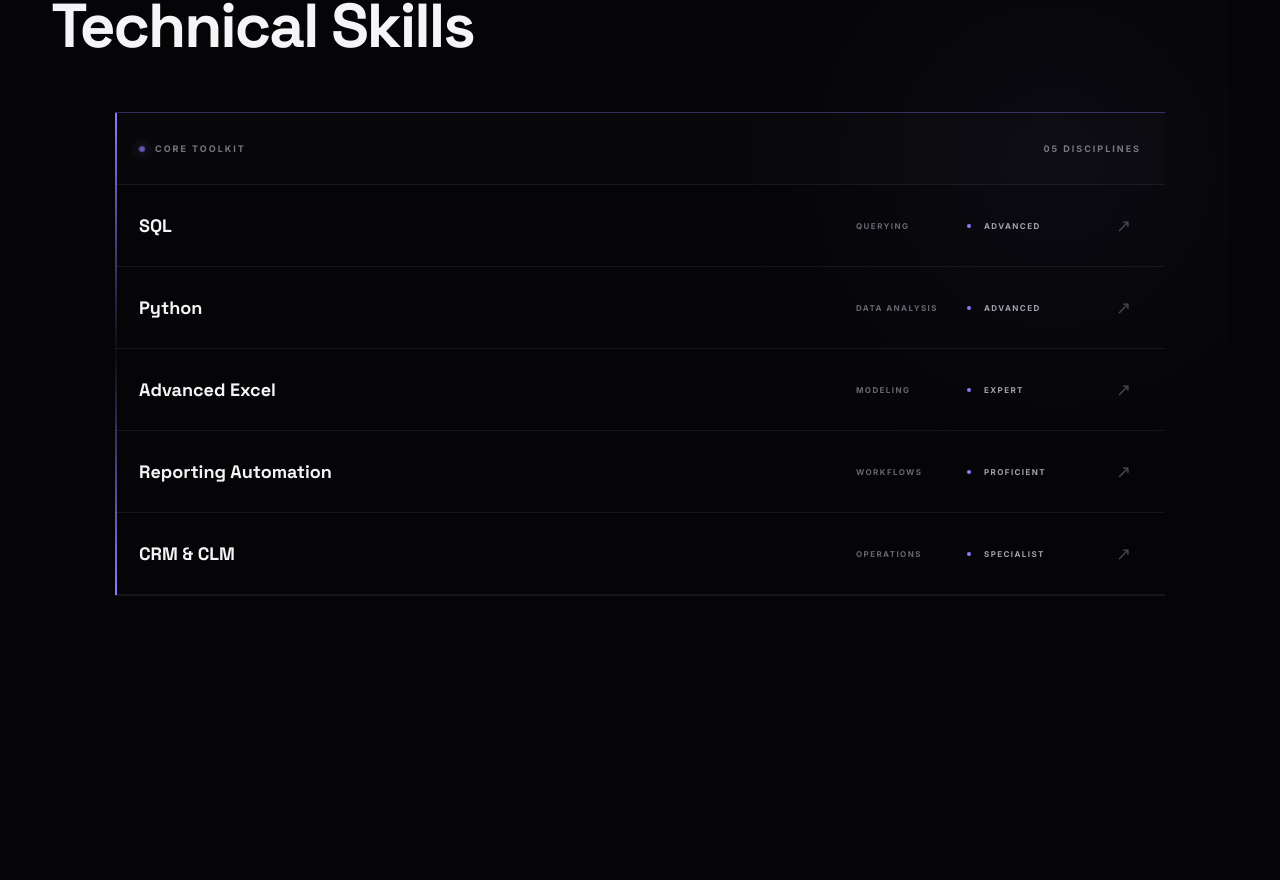
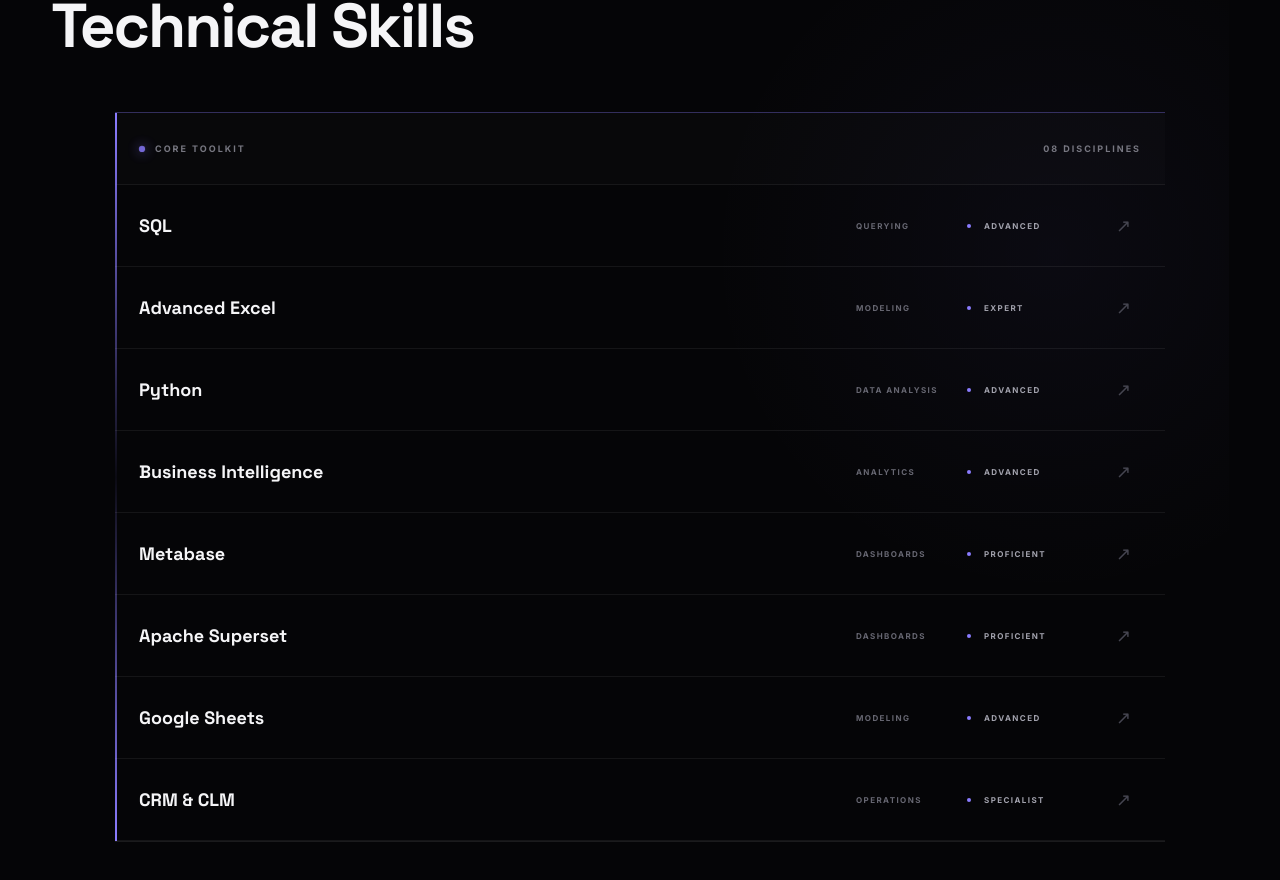
Before and after one commit to Abujar287/abujar-portfolio, a React (Vite) app: page / in a window 1280 px wide. Shown: the part 1641-2521 px from the top of the page. Before the commit the page ends 2367 px from the top, so only its background shows below. Built offline with nearby package versions, Linux system fonts and the light colour scheme.

Commit message:
Update Technical Skills list

```diff
--- a/src/App.jsx
+++ b/src/App.jsx
@@ -10,9 +10,12 @@ const navItems = [
 
 const technicalSkills = [
   { name: 'SQL', category: 'Querying', level: 'Advanced' },
+  { name: 'Advanced Excel', category: 'Modeling', level: 'Expert' },
   { name: 'Python', category: 'Data Analysis', level: 'Advanced' },
-  { name: 'Advanced Excel', category: 'Modeling', level: 'Expert' },
-  { name: 'Reporting Automation', category: 'Workflows', level: 'Proficient' },
+  { name: 'Business Intelligence', category: 'Analytics', level: 'Advanced' },
+  { name: 'Metabase', category: 'Dashboards', level: 'Proficient' },
+  { name: 'Apache Superset', category: 'Dashboards', level: 'Proficient' },
+  { name: 'Google Sheets', category: 'Modeling', level: 'Advanced' },
   { name: 'CRM & CLM', category: 'Operations', level: 'Specialist' },
 ]
 
```
